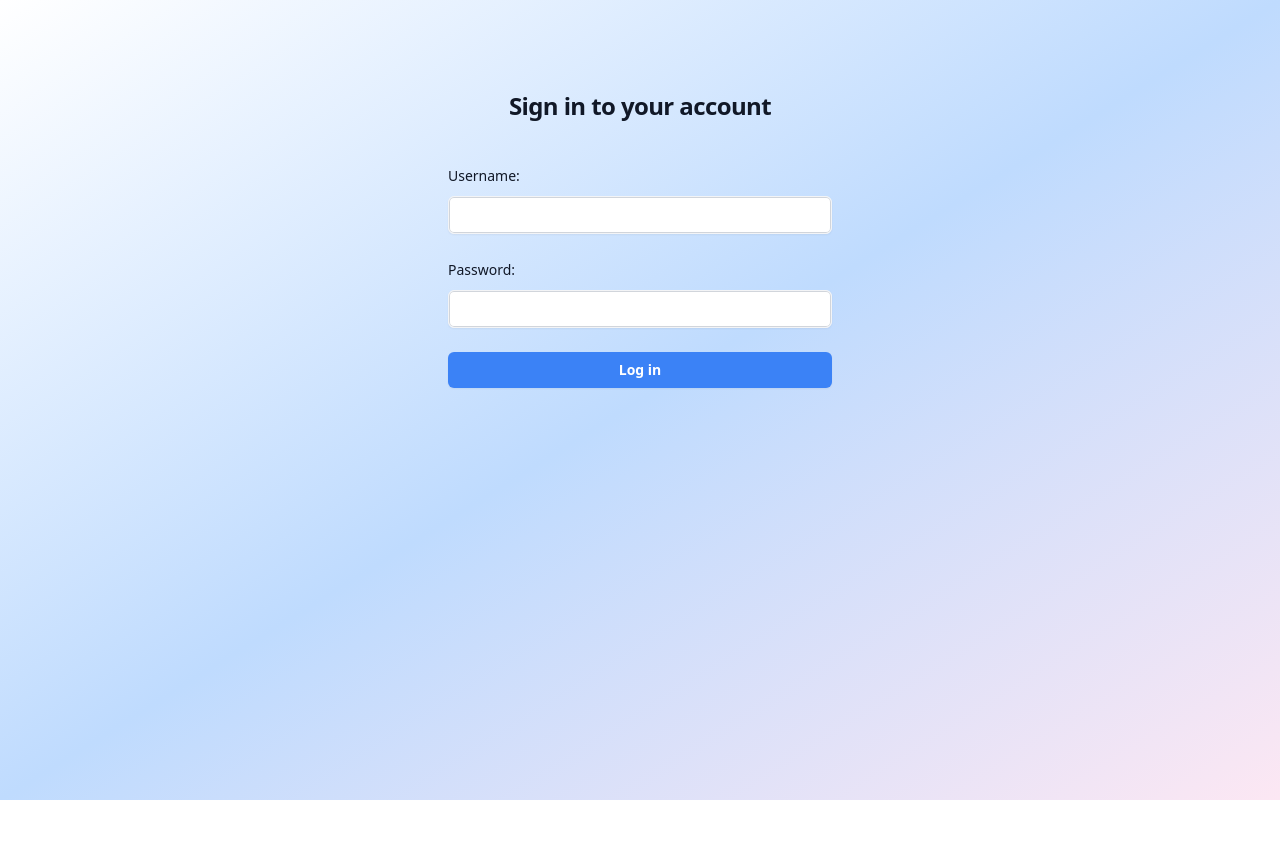
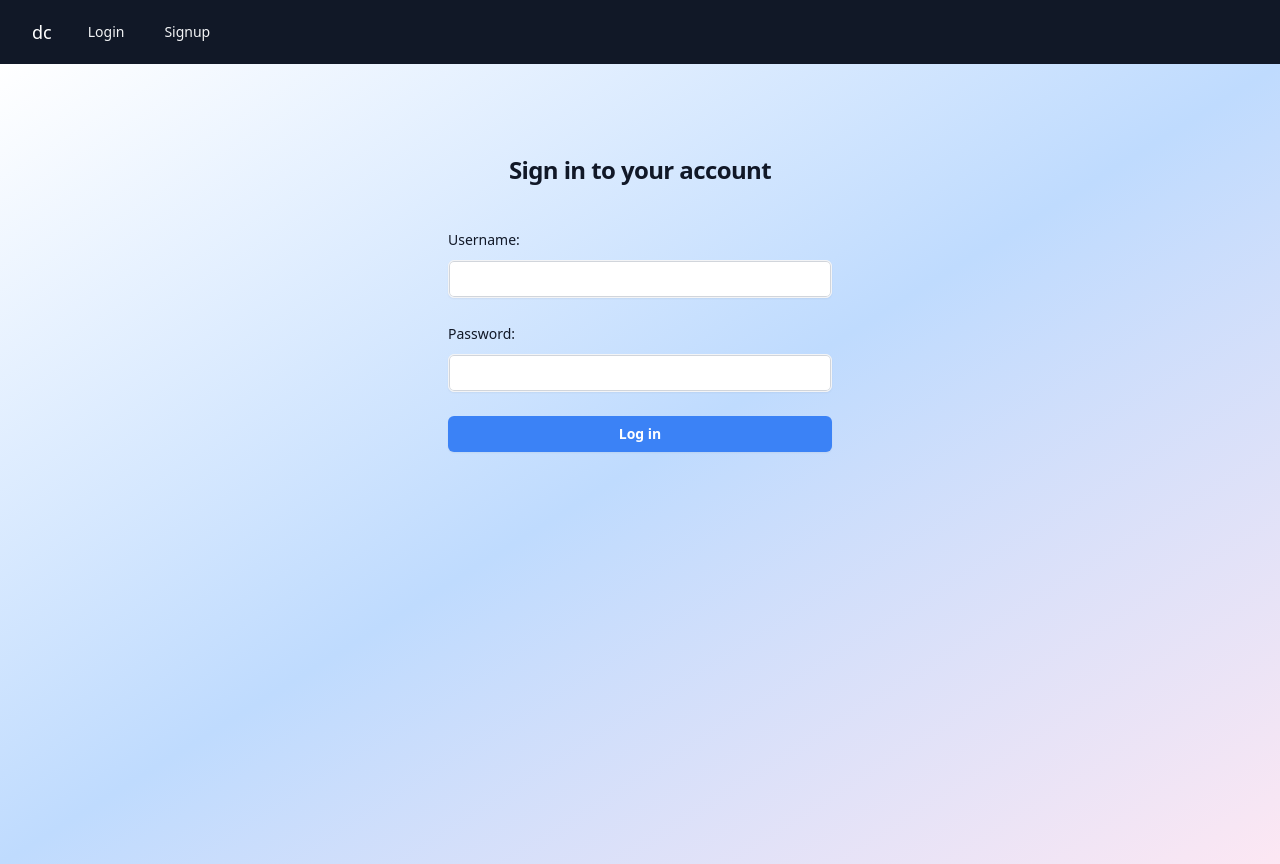
Before and after one commit to sagmadan/drugchartui, a React (Create React App) app: page /login in a window 1280 px wide. Before the commit the page ends 800 px from the top, so only its background shows below. Built offline with nearby package versions, Linux system fonts and the light colour scheme.

Commit message:
Added navbar

```diff
--- a/package.json
+++ b/package.json
@@ -4,6 +4,8 @@
   "version": "0.1.0",
   "private": true,
   "dependencies": {
+    "@headlessui/react": "^1.7.16",
+    "@heroicons/react": "^2.0.18",
     "@testing-library/jest-dom": "^5.17.0",
     "@testing-library/react": "^13.4.0",
     "@testing-library/user-event": "^13.5.0",
--- a/src/App.js
+++ b/src/App.js
@@ -5,6 +5,7 @@
 import Signup from './pages/Signup'
 import Login from './pages/Login'
 import Medicines from './pages/Medicines'
+import Navbar from './components/Navbar'
 
 function App() {
   const { user } = useAuthContext()
@@ -12,6 +13,7 @@
   return (
     <div className="App">
       <BrowserRouter>
+        <Navbar />
         <div className="pages">
           <Routes>
             <Route
--- /dev/null
+++ b/src/components/Navbar.js
@@ -0,0 +1,109 @@
+import { Link } from 'react-router-dom'
+import { useNavigate } from 'react-router-dom'
+import { Disclosure } from '@headlessui/react'
+import { Bars3Icon, XMarkIcon } from '@heroicons/react/24/outline'
+
+import { useAuthContext } from '../hooks/useAuthContext'
+import { useLogout } from '../hooks/useLogout'
+
+const loggedOutNavigation = [
+    { name: 'Login', href: '/login' },
+    { name: 'Signup', href: '/signup' },
+]
+
+const loggedInNavigation = [
+    { name: 'Medicine', href: '/medicines' },
+    { name: 'Schedule', href: '/schedule' },
+    { name: 'Chart', href: '/chart' },
+]
+
+
+function classNames(...classes) {
+    return classes.filter(Boolean).join(' ')
+}
+
+const Navbar = () => {
+
+    const { user } = useAuthContext()
+    const { logout } = useLogout()
+    const navigate = useNavigate()
+
+    const navigation = user ? loggedInNavigation : loggedOutNavigation
+
+    const handleLogOutClick = () => {
+        logout()
+    }
+
+    return (
+        <Disclosure as="nav" className="bg-gray-900">
+            {({ open }) => (
+                <>
+                    <div className="mx-auto max-w-7xl px-2 sm:px-6 lg:px-8">
+                        <div className="relative flex h-16 items-center justify-between">
+                            <div className="absolute inset-y-0 left-0 flex items-center sm:hidden">
+                                {/* Mobile menu button*/}
+                                <Disclosure.Button className="relative inline-flex items-center justify-center rounded-md p-2 text-gray-400 hover:bg-gray-700 hover:text-white focus:outline-none focus:ring-2 focus:ring-inset focus:ring-white">
+                                    <span className="absolute -inset-0.5" />
+                                    <span className="sr-only">Open main menu</span>
+                                    {open ? (
+                                        <XMarkIcon className="block h-6 w-6" aria-hidden="true" />
+                                    ) : (
+                                        <Bars3Icon className="block h-6 w-6" aria-hidden="true" />
+                                    )}
+                                </Disclosure.Button>
+                            </div>
+                            <div className="flex flex-1 items-center justify-center sm:items-stretch sm:justify-start">
+                                <div className="flex flex-shrink-0 items-center">
+                                    <h1 className='text-lg text-white'>dc</h1>
+                                </div>
+                                <div className="hidden sm:ml-6 sm:block">
+                                    <div className="flex space-x-4">
+                                        {navigation.map((item) => (
+                                            <Link
+                                                key={item.name}
+                                                to={item.href}
+                                                className={classNames(
+                                                    'text-gray-100 hover:bg-gray-700 hover:text-white',
+                                                    'rounded-md px-3 py-2 text-sm font-medium'
+                                                )}>{item.name}</Link>
+                                        ))}
+                                    </div>
+                                </div>
+                            </div>
+                            {user && <div className="absolute inset-y-0 right-0 flex items-center pr-2 sm:static sm:inset-auto sm:ml-6 sm:pr-0">
+                                <button
+                                    type="button"
+                                    onClick={handleLogOutClick}
+                                    className="relative rounded bg-gray-800 px-2 py-1 text-gray-200 hover:text-white focus:outline-none focus:ring-2 focus:ring-white focus:ring-offset-2 focus:ring-offset-gray-800"
+                                >
+                                    Logout
+                                </button>
+                            </div>}
+                        </div>
+                    </div>
+
+                    <Disclosure.Panel className="sm:hidden">
+                        <div className="space-y-1 px-2 pb-3 pt-2">
+                            {navigation.map((item) => (
+                                <Disclosure.Button
+                                    onClick={() => {
+                                        navigate(item.href)
+                                    }}
+                                    key={item.name}
+                                    className={classNames(
+                                        'text-gray-100 hover:bg-gray-700 hover:text-white',
+                                        'block rounded-md px-3 py-2 text-base font-medium'
+                                    )}
+                                >
+                                    {item.name}
+                                </Disclosure.Button>
+                            ))}
+                        </div>
+                    </Disclosure.Panel>
+                </>
+            )}
+        </Disclosure>
+    )
+}
+
+export default Navbar
--- a/src/pages/Medicines.js
+++ b/src/pages/Medicines.js
@@ -1,5 +1,4 @@
 import { useEffect } from 'react'
-import { useLogout } from '../hooks/useLogout'
 import { useMedicineContext } from "../hooks/useMedicineContext"
 import { useAuthContext } from "../hooks/useAuthContext"
 
@@ -10,11 +9,6 @@
 const Medicines = () => {
     const { medicines, dispatch } = useMedicineContext()
     const { user } = useAuthContext()
-    const { logout } = useLogout()
-
-    const handleLogOutClick = () => {
-        logout()
-    }
 
     useEffect(() => {
         const fetchMedicines = async () => {
@@ -48,9 +42,6 @@
                     ))}
                 </dl>
             </div>
-            <div>
-                <button onClick={handleLogOutClick}>Logout</button>
-            </div>
         </div >
 
     )
```
Also changed, not shown: 1 other file (tests, documents, lock files or other folders).
